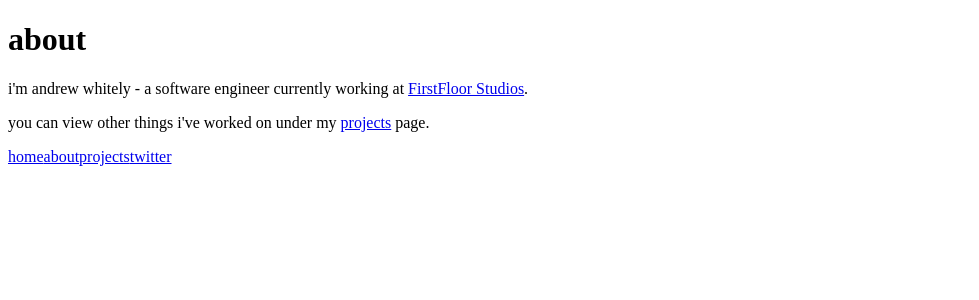
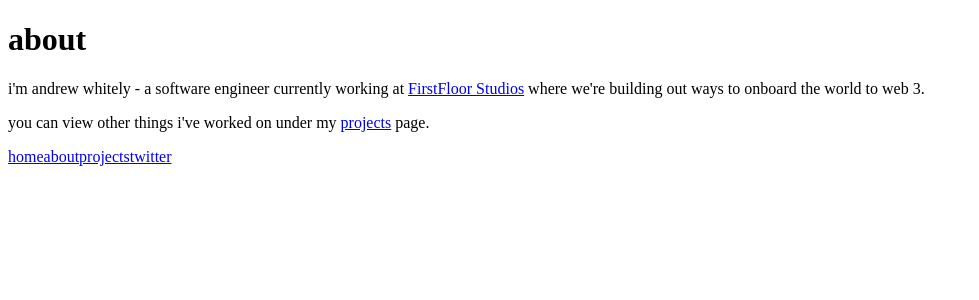
Before and after one commit to andrewwhitely/vita, a Next.js app: page /about in a window 1280 px wide. Shown: the top 300 px of the page, without its empty margins (0-979 px from the left). Built offline with nearby package versions, Linux system fonts and the light colour scheme.

Commit message:
update desc

```diff
--- a/pages/about.js
+++ b/pages/about.js
@@ -13,7 +13,7 @@ export default function About() {
         <h1 className="text-6xl font-bold">about</h1>
 
         <div className="flex flex-wrap items-center justify-around max-w-4xl mt-6 sm:w-full space-y-4">
-          <p className='text-xl'>i'm andrew whitely - a software engineer currently working at <a className='text-purple-600 hover:text-purple-900 dark:text-purple-400' href='https://firstfloor.app/' target='_blank' rel='noopener noreferrer'>FirstFloor Studios</a>.</p>
+          <p className='text-xl'>i'm andrew whitely - a software engineer currently working at <a className='text-purple-600 hover:text-purple-900 dark:text-purple-400' href='https://firstfloor.app/' target='_blank' rel='noopener noreferrer'>FirstFloor Studios</a> where we're building out ways to onboard the world to web 3.</p>
           <p className='text-xl'>you can view other things i've worked on under my <a className='text-purple-600 hover:text-purple-900 dark:text-purple-400' href='/projects'>projects</a> page.</p>
         </div>
 
```
